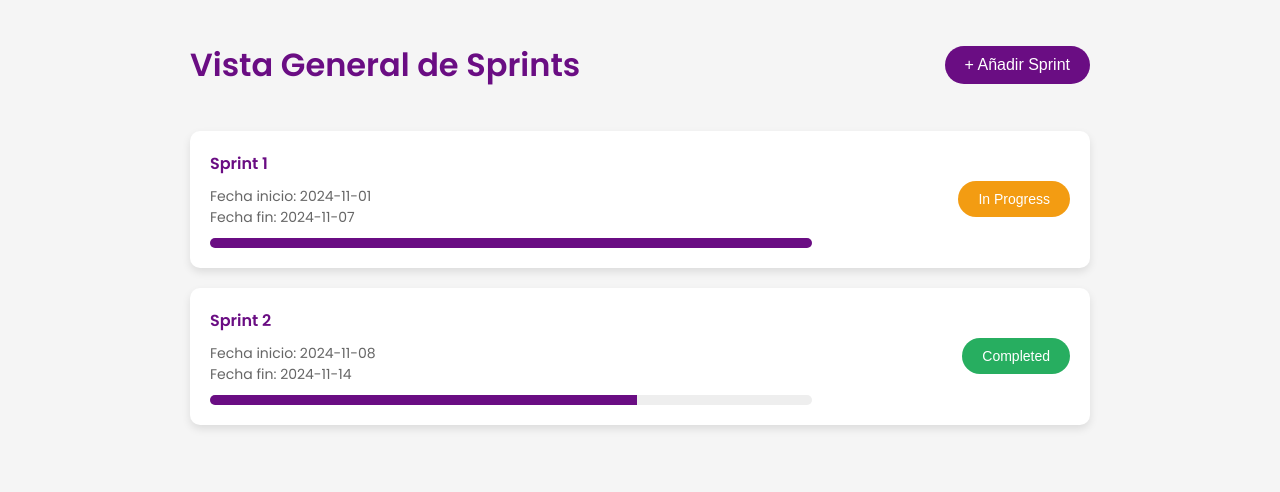
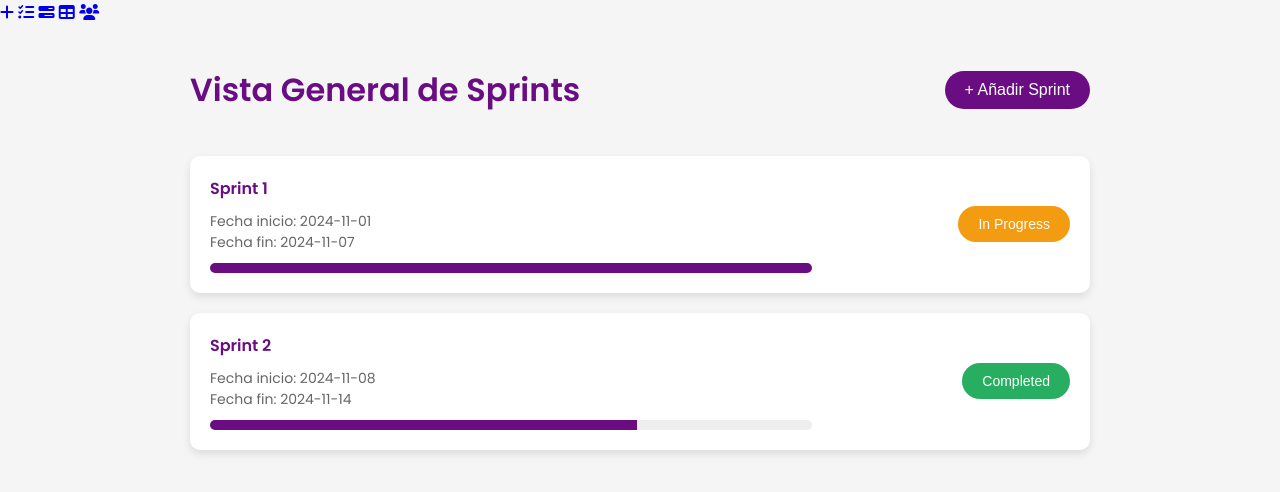
Before and after one commit to alessandraaguiluz/Agiles, a website: page public/add_sprints.html in a window 1280 px wide. Drawn offline with Linux system fonts and the light colour scheme.

Commit message:
arreglando la barra lateral

```diff
--- a/public/add_sprints.html
+++ b/public/add_sprints.html
@@ -5,7 +5,17 @@
     <meta name="viewport" content="width=device-width, initial-scale=1.0">
     <title>Vista General de Sprints</title>
     <link rel="stylesheet" href="css/add_sprints.css">
+    <link rel="stylesheet" href="https://cdnjs.cloudflare.com/ajax/libs/font-awesome/6.0.0-beta3/css/all.min.css">
 </head>
+
+<aside class="sidebar">
+    <a href="H1_project_view.html"><i class="fas fa-plus"></i></a>
+    <a href="H3_sprint_view.html"><i class="fas fa-tasks"></i></a>
+    <a href="add_sprints.html"><i class="fas fa-bars-progress"></i></a>
+    <a href="H4_kanban.html"><i class="fas fa-table"></i></a>
+    <a href="H2_asignar_tareas.html"><i class="fas fa-users"></i></a>
+</aside>
+
 <body>
     <div class="container">
         <header class="header">
--- a/public/css/dashboard.css
+++ b/public/css/dashboard.css
@@ -32,6 +32,8 @@ body {
     padding: 20px 0;
     box-shadow: 2px 0 5px rgba(0, 0, 0, 0.1);
 }
+
+
 
 .add-btn {
     width: 50px;
```
Also changed, not shown: public/H2_asignar_tareas.html (+2 -2 lines), public/H3_sprint_view.html (+2 -2 lines), public/H4_kanban.html (+2 -2 lines).
